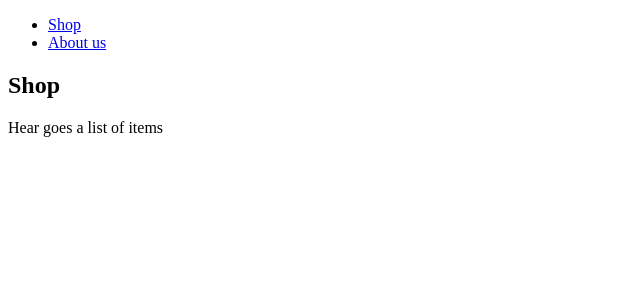
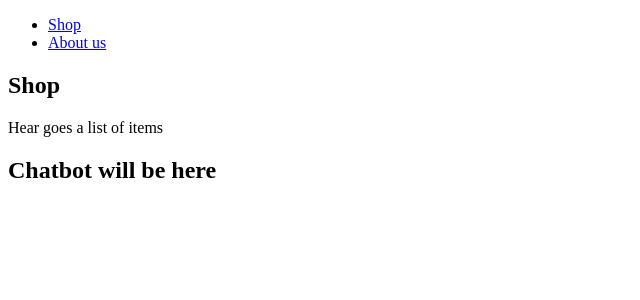
Before and after one commit to natapone/dfchatbot, a React (Create React App) app in the folder client/: page /shop in a window 1280 px wide. Shown: the top 300 px of the page, without its empty margins (0-640 px from the left). Built offline with nearby package versions, Linux system fonts and the light colour scheme.

Commit message:
add chatbot template

```diff
--- a/client/src/components/App.js
+++ b/client/src/components/App.js
@@ -8,6 +8,7 @@
 import Landing from './pages/Landing';
 import About from './pages/About';
 import Shop from './shop/Shop';
+import Chatbot from './chatbot/Chatbot';
 
 const App = () => {
   return (
@@ -18,6 +19,7 @@
           <Route exact path="/" component={Landing} />
           <Route exact path="/about" component={About} />
           <Route exact path="/shop" component={Shop} />
+          <Chatbot/>
         </div>
       </BrowserRouter>
     </div>
--- /dev/null
+++ b/client/src/components/chatbot/Chatbot.js
@@ -0,0 +1,9 @@
+import React from 'react';
+
+const Chatbot = () => {
+  return (
+    <h2>Chatbot will be here</h2>
+  )
+}
+
+export default Chatbot;
```
